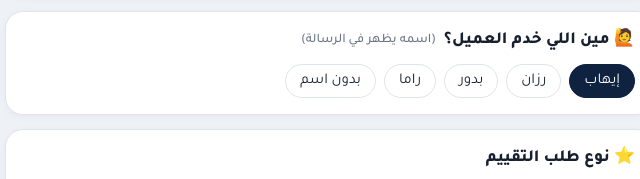
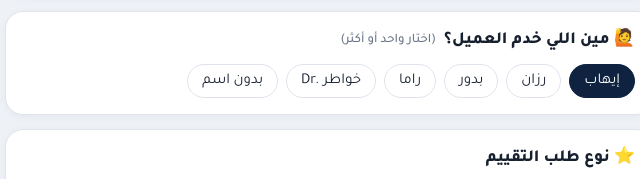
Before and after one commit to ihabali300-png/wa-messages, a plain HTML site: page smart/index.html in a window 1280 px wide. Both pictures are taken after a click on the button "⭐ رسايل تقييم قوقل". Shown: the part 375-554 px from the top of the page, 602-1242 px from the left. Drawn offline with Linux system fonts and the light colour scheme.

Commit message:
Review staff: add Dr. Khawater, allow multi-select
Co-Authored-By: Claude Opus 5.5 <noreply@anthropic.com>
Claude-Session: https://claude.ai/code/session_01HThBE37cPoECrveFdLTUny

```diff
--- a/smart/index.html
+++ b/smart/index.html
@@ -139,7 +139,7 @@
 
     <div id="revCards" class="hide" style="display:flex;flex-direction:column;gap:14px">
       <div class="card">
-        <h2>🙋 مين اللي خدم العميل؟ <small>(اسمه يظهر في الرسالة)</small></h2>
+        <h2>🙋 مين اللي خدم العميل؟ <small>(اختار واحد أو أكثر)</small></h2>
         <div class="chips" id="staffChips"></div>
       </div>
       <div class="card">
@@ -191,7 +191,7 @@
 
 <script>
 /* ============ البيانات ============ */
-const STAFF  = ['إيهاب','رزان','بدور','راما','بدون اسم'];
+const STAFF  = [{id:'إيهاب',t:'إيهاب'},{id:'رزان',t:'رزان'},{id:'بدور',t:'بدور'},{id:'راما',t:'راما'},{id:'د. خواطر',t:'Dr. خواطر'},{id:'',t:'بدون اسم'}];
 const TITLES = [{id:'ghali',f:false,t:'👨 الغالي'},{id:'ghalia',f:true,t:'👩 الغالية'},{id:'nm',f:false,t:'👨 بدون لقب'},{id:'nf',f:true,t:'👩 بدون لقب'}];
 const ITEMS  = [
   {id:'rx',   i:'👓', t:'نظارة طبية'},
@@ -212,7 +212,7 @@ const MONTHS = ['يناير','فبراير','مارس','أبريل','مايو','
 const YEARS  = [2024, 2025, 2026, 2027];
 const ACTIVE_YEARS = [2024, 2025, 2026];
 
-const S = {mode:'inv', staff:'إيهاب', title:'ghali', items:new Map(), year:null, month:null, rtype:'maint', noInv:false, style:-1};
+const S = {mode:'inv', staff:['إيهاب'], title:'ghali', items:new Map(), year:null, month:null, rtype:'maint', noInv:false, style:-1};
 const $ = id => document.getElementById(id);
 function store(k,v){try{localStorage.setItem('wasmart_'+k,v)}catch(e){}}
 function load(k){try{return localStorage.getItem('wasmart_'+k)}catch(e){return null}}
@@ -234,8 +234,13 @@ function drawStaff(){
   const el=$('staffChips'); el.innerHTML='';
   STAFF.forEach(n=>{
     const b=document.createElement('button'); b.type='button';
-    b.className='chip'+((S.staff===n||(n==='بدون اسم'&&!S.staff))?' on':''); b.textContent=n;
-    b.onclick=()=>{const v = n==='بدون اسم' ? '' : n; S.staff = (S.staff===v && v!=='') ? '' : v; store('staff3', S.staff||'-'); drawStaff(); render();};
+    const on = n.id ? S.staff.includes(n.id) : !S.staff.length;
+    b.className='chip'+(on?' on':''); b.innerHTML = n.t.startsWith('Dr') ? `<span style="display:inline-flex;direction:ltr;gap:4px"><span>Dr.</span><span>خواطر</span></span>` : n.t;
+    b.onclick=()=>{
+      if(!n.id) S.staff=[];
+      else S.staff = S.staff.includes(n.id) ? S.staff.filter(x=>x!==n.id) : [...S.staff, n.id];
+      store('staff4', S.staff.join('|')||'-'); drawStaff(); render();
+    };
     el.appendChild(b);
   });
 }
@@ -437,10 +442,14 @@ function applyNoInv(){
 /* ============ رسايل تقييم قوقل ============ */
 function buildRev(){
   if(!S.rtype) return null;
-  const c=base(); const {g}=c; const st=S.staff;
-  const me = st ? `معك ${st} من أوبتكال كلوب – تبوك بارك 👋` : `معك فريق أوبتكال كلوب – تبوك بارك 👋`;
+  const c=base(); const {g}=c; const L=S.staff; const st=L.length;
+  const andJoin = a => a.length<2 ? (a[0]||'') : a.slice(0,-1).join('، ')+' و'+a[a.length-1];
+  const me = st===1 ? `معك ${L[0]} من أوبتكال كلوب – تبوك بارك 👋`
+           : st>1 ? `معك فريق أوبتكال كلوب – تبوك بارك (${andJoin(L)}) 👋`
+           : `معك فريق أوبتكال كلوب – تبوك بارك 👋`;
   const link = `⭐ رابط التقييم (ياخذ أقل من دقيقة):\n${REVIEW_LINK}`;
-  const mention = st ? `ولو ${g('تذكر','تذكرين')} اسمي «${st}» في التقييم، تسعدني والله 🤍` : '';
+  const mention = st===1 ? `ولو ${g('تذكر','تذكرين')} اسمي «${L[0]}» في التقييم، تسعدني والله 🤍`
+                : st>1 ? `ولو ${g('تذكر','تذكرين')} أسماءنا ${andJoin(L.map(x=>'«'+x+'»'))} في التقييم، تسعدنا والله 🤍` : '';
   const steps = J([`١- ${g('افتح','افتحي')} الرابط 👆`, `٢- ${g('اختار','اختاري')} عدد النجوم ⭐`, `٣- ${g('اكتب','اكتبي')} جملة بسيطة عن تجربتك ✍️`]);
   let main, short, step, why;
   if(S.rtype==='maint'){
@@ -522,7 +531,7 @@ $('noInv').onclick=()=>{S.noInv=!S.noInv; S.style=-1; applyNoInv(); render();};
 $('msg').addEventListener('input',updateWa);
 $('phone').addEventListener('input',updateWa);
 
-{const st=load('staff3'); if(st!==null) S.staff = st==='-'?'':st;}
+{const st=load('staff4'); if(st!==null) S.staff = st==='-'?[]:st.split('|');}
 drawStaff(); drawRtypes(); drawTitles(); drawItems(); drawDate(); setMode('inv');
 </script>
 </body>
```
